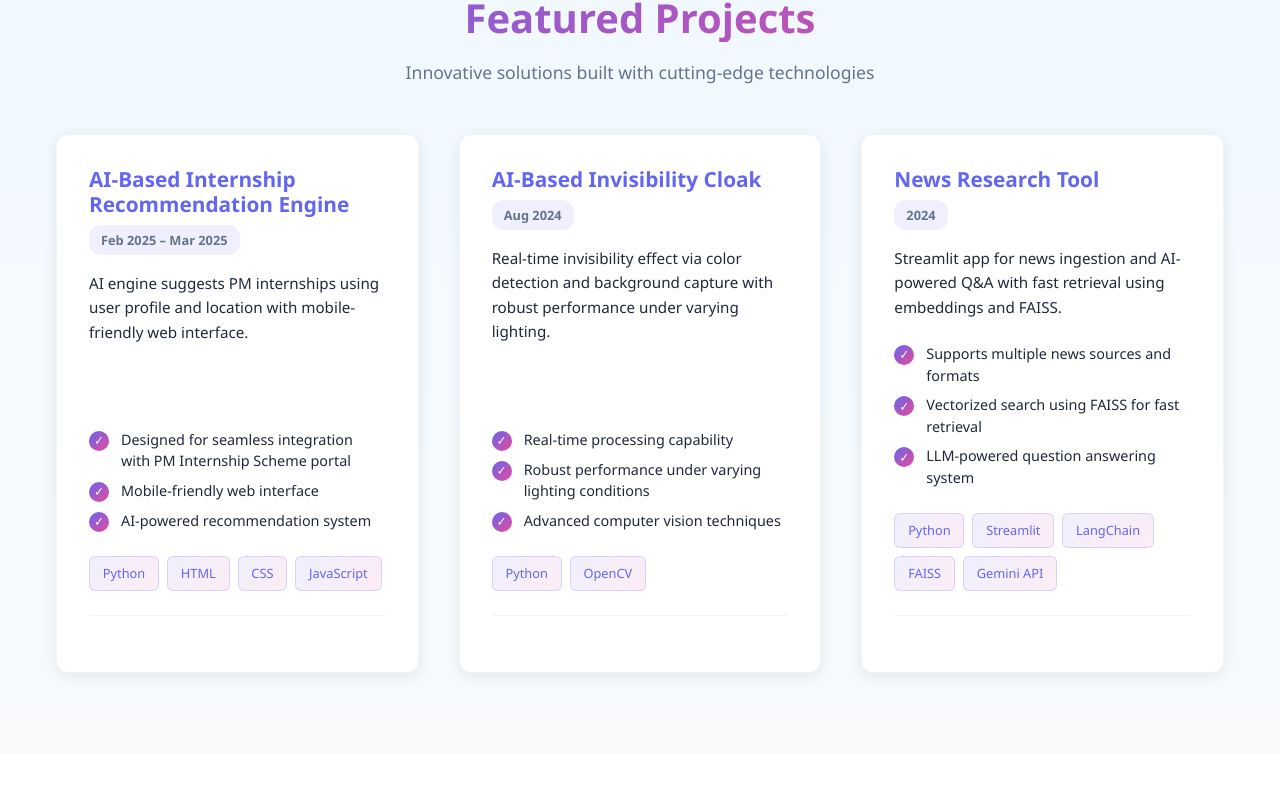
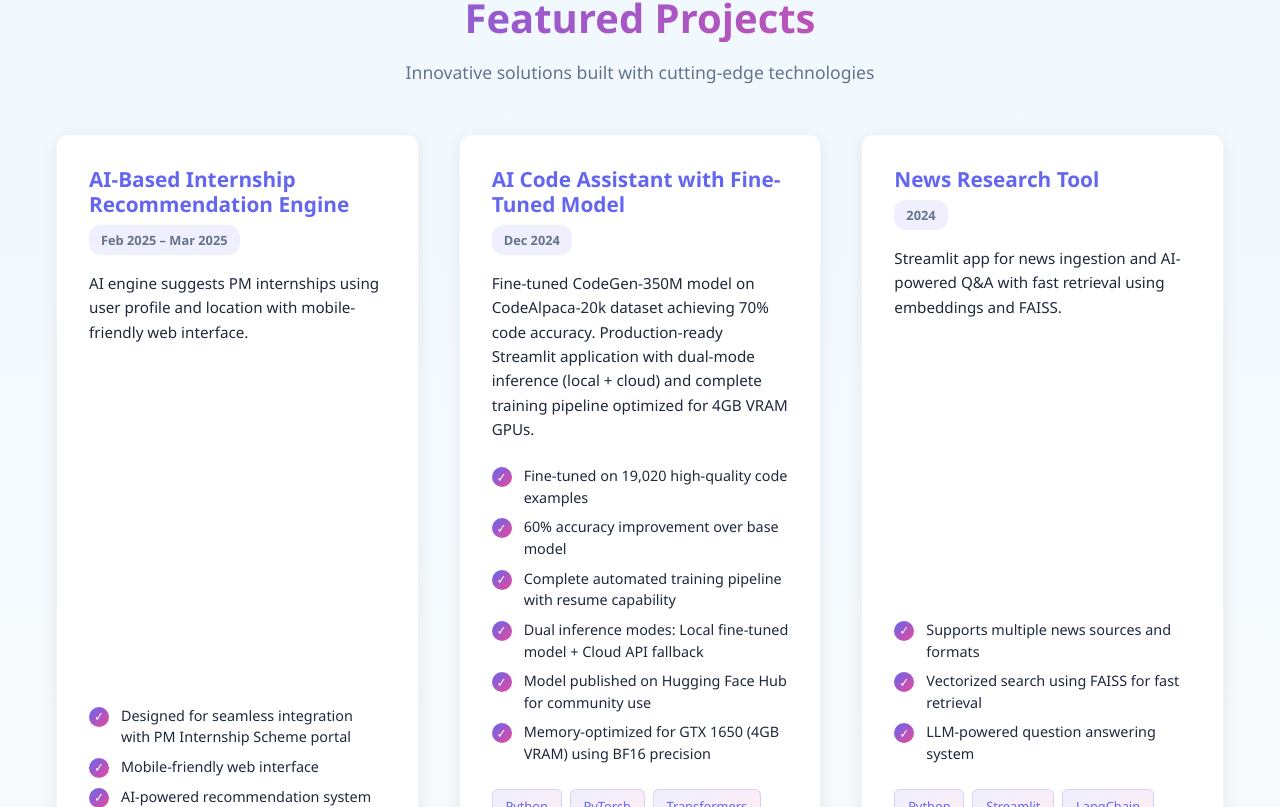
Before and after one commit to shreyasraut0707/Portfolio, a React (Vite) app: page / in a window 1280 px wide. Shown: the part 3113-3920 px from the top of the page. Built offline with nearby package versions, Linux system fonts and the light colour scheme.

Commit message:
Replace Invisibility Cloak with AI Code Assistant project

```diff
--- a/src/data/resume.ts
+++ b/src/data/resume.ts
@@ -44,15 +44,19 @@ export const projects: Project[] = [
   },
   {
     id: '2',
-    title: 'AI-Based Invisibility Cloak',
-    technologies: ['Python', 'OpenCV'],
-    duration: 'Aug 2024',
-    description: 'Real-time invisibility effect via color detection and background capture with robust performance under varying lighting.',
+    title: 'AI Code Assistant with Fine-Tuned Model',
+    technologies: ['Python', 'PyTorch', 'Transformers', 'Streamlit', 'Hugging Face', 'Git'],
+    duration: 'Dec 2024',
+    description: 'Fine-tuned CodeGen-350M model on CodeAlpaca-20k dataset achieving 70% code accuracy. Production-ready Streamlit application with dual-mode inference (local + cloud) and complete training pipeline optimized for 4GB VRAM GPUs.',
     highlights: [
-      'Real-time processing capability',
-      'Robust performance under varying lighting conditions',
-      'Advanced computer vision techniques'
-    ]
+      'Fine-tuned on 19,020 high-quality code examples',
+      '60% accuracy improvement over base model',
+      'Complete automated training pipeline with resume capability',
+      'Dual inference modes: Local fine-tuned model + Cloud API fallback',
+      'Model published on Hugging Face Hub for community use',
+      'Memory-optimized for GTX 1650 (4GB VRAM) using BF16 precision'
+    ],
+    link: 'https://github.com/shreyasraut0707/LocalCodeAssistant'
   },
   {
     id: '3',
```
